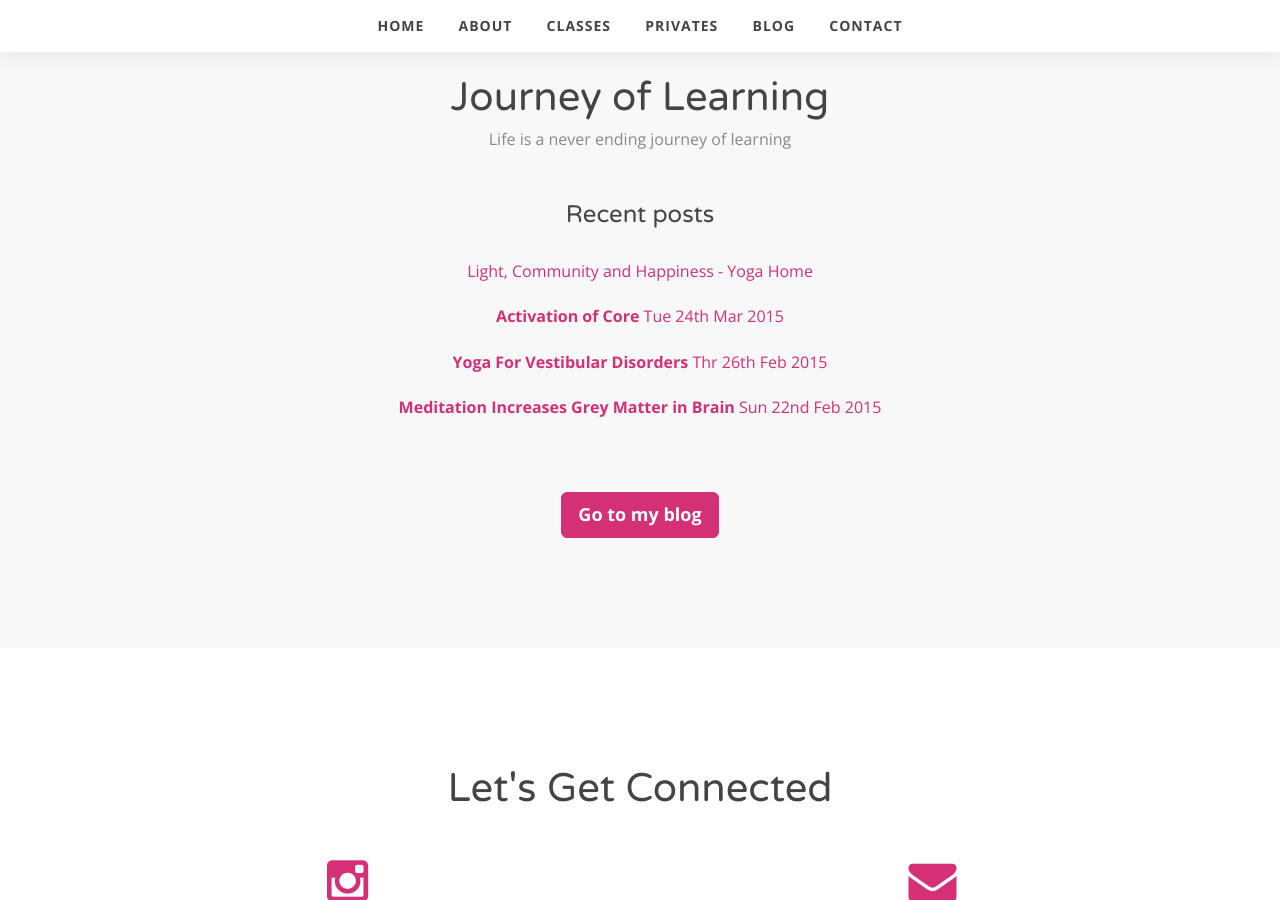
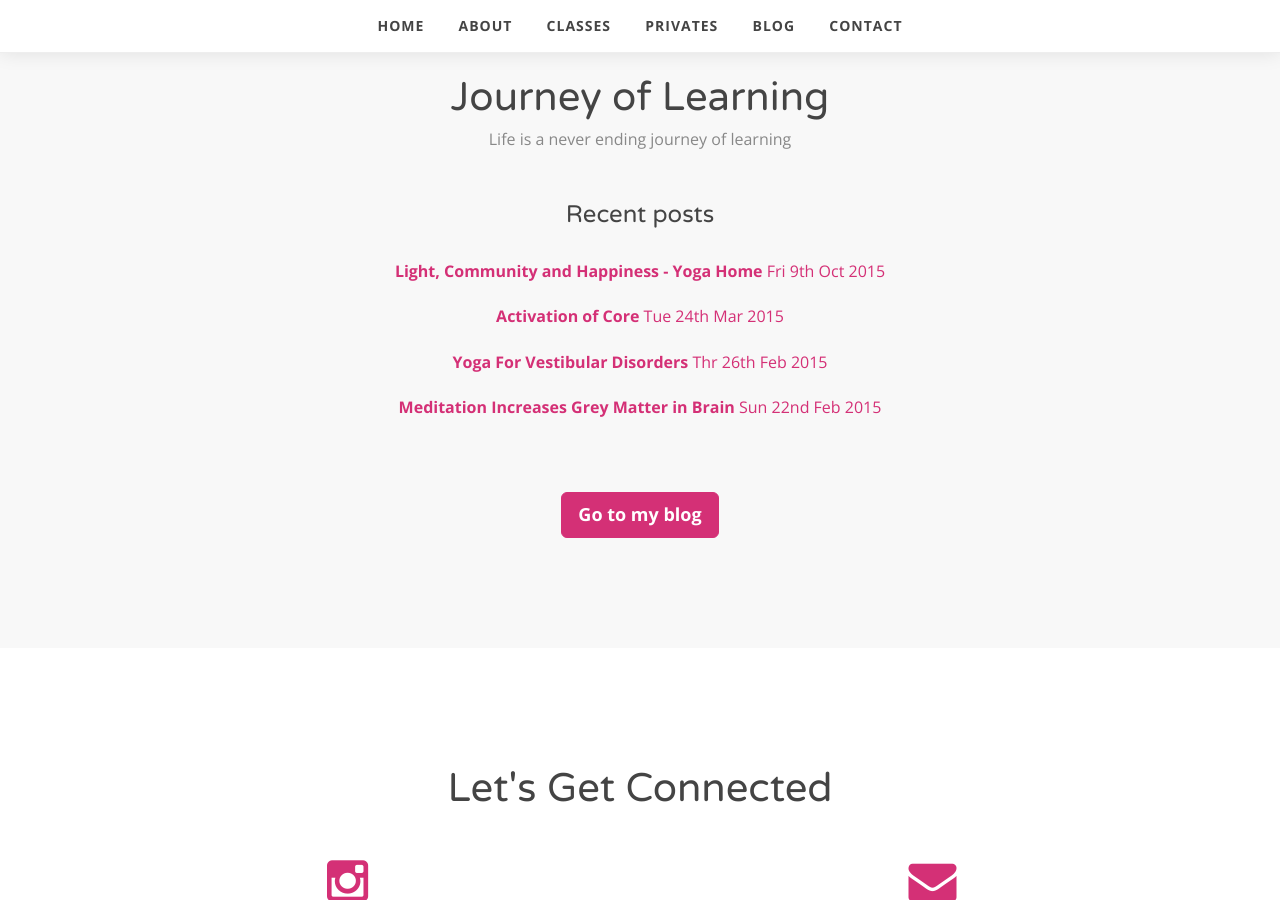
Before and after one commit to karmenlim/karmenlim.github.io, a Jekyll site: the page built from index.html, in a window 1280 px wide and 900 px high, scrolled down 3324 px. Built offline with Jekyll 4.4.1, drawn with Linux system fonts in a browser that asks for light colours.

Commit message:
Update index.html

```diff
--- a/index.html
+++ b/index.html
@@ -2,7 +2,7 @@
 layout: default
 ---
 <p>
-  <a href="https://karmenlim.wordpress.com/2015/10/09/light-community-and-happiness-yoga-home/">Light, Community and Happiness - Yoga Home</a>
+  <a href="https://karmenlim.wordpress.com/2015/10/09/light-community-and-happiness-yoga-home/"target="_blank"><strong>Light, Community and Happiness - Yoga Home</strong> Fri 9th Oct 2015</a>
 </p>
 <p>
   <a href="https://karmenlim.wordpress.com/2015/03/24/activation-of-core/" target="_blank"><strong>Activation of Core</strong> Tue 24th Mar 2015</a>
```
